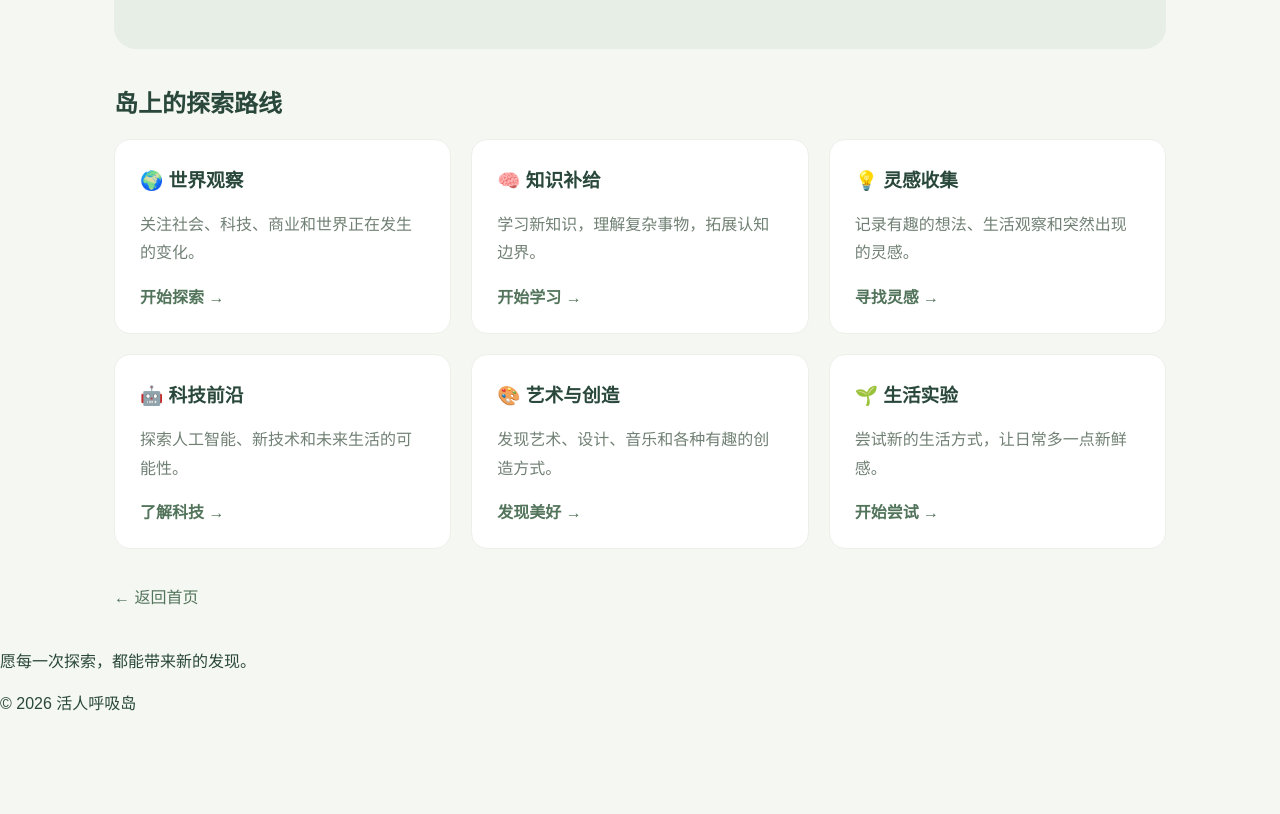
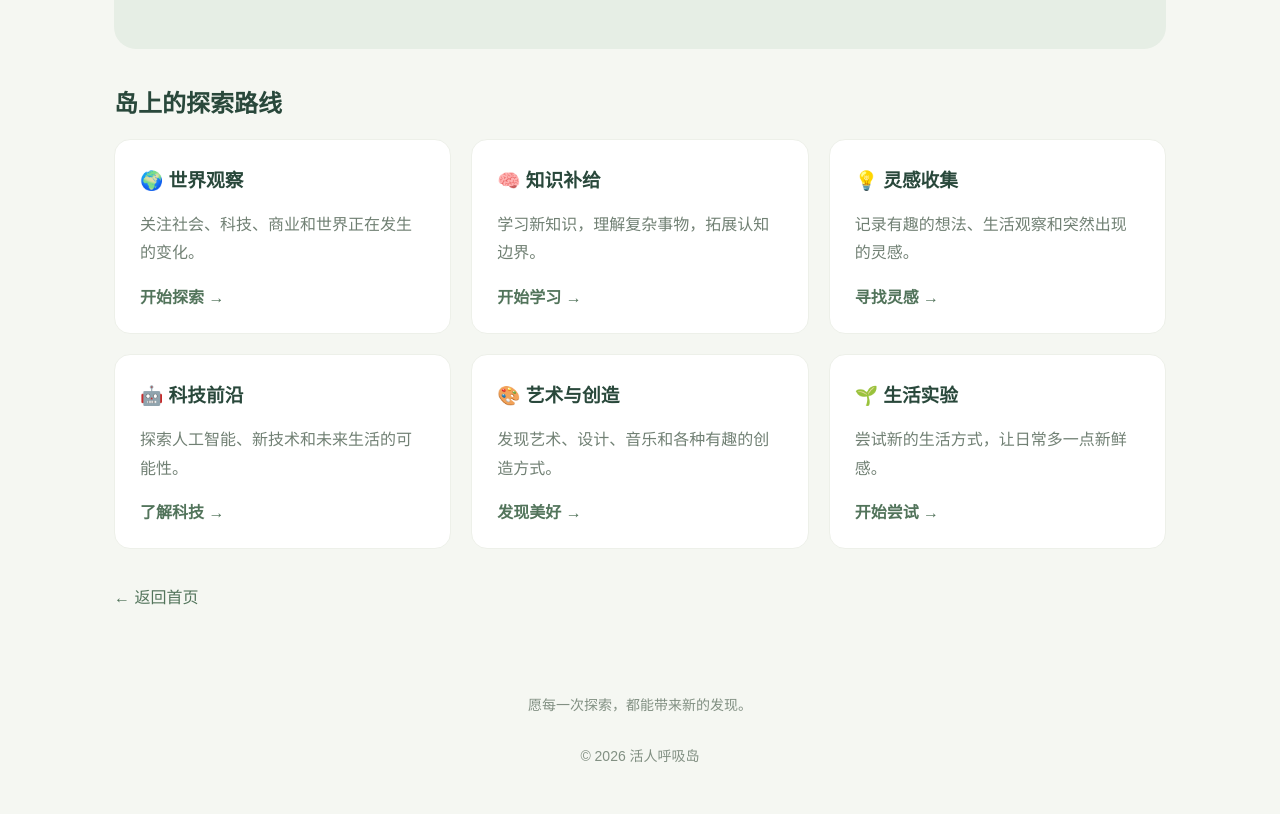
Before and after one commit to huorendaozhu/huorenhuxidao, a plain HTML site: page explore.html in a window 1280 px wide. Shown: the part 348-1162 px from the top of the page. Before the commit the page ends 1062 px from the top, so only its background shows below. Drawn offline with Linux system fonts and the light colour scheme.

Commit message:
Update style.css

```diff
--- a/css/style.css
+++ b/css/style.css
@@ -50,6 +50,18 @@ header nav a {
     white-space: nowrap;
 }
 
+/* 全站统一页脚 */
+
+footer {
+    width: 100%;
+    text-align: center;
+    padding: 45px 15px;
+    color: #829083;
+    line-height: 1.8;
+    margin-top: 40px;
+    font-size: 14px;
+}
+
 /* 手机和平板适配 */
 
 @media (max-width: 850px) {
```
